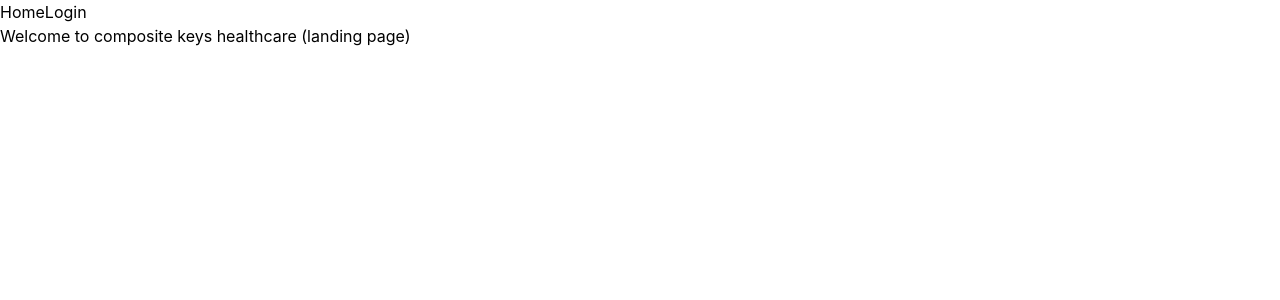
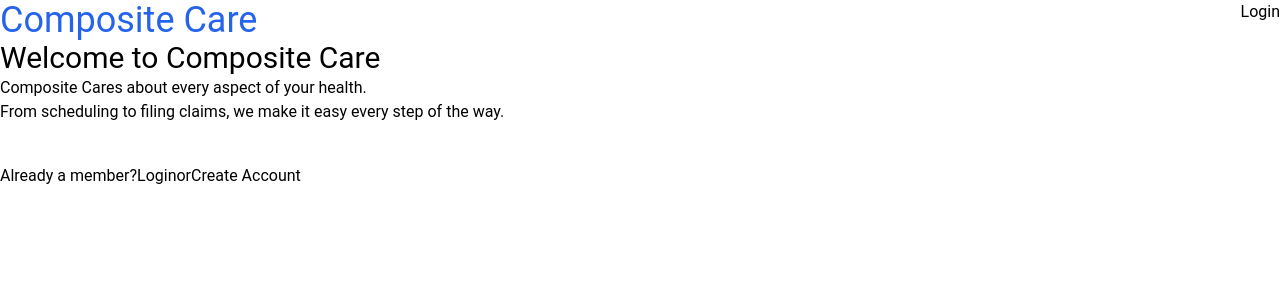
Before and after one commit to yth-3/P3-Frontend, a React (Create React App) app: page / in a window 1280 px wide. Shown: the top 300 px of the page. Built offline with nearby package versions, Linux system fonts and the light colour scheme.

Commit message:
add landing page

```diff
--- a/src/components/Layout.tsx
+++ b/src/components/Layout.tsx
@@ -3,11 +3,13 @@ import { Link, Outlet } from 'react-router-dom';
 export default function Layout() {
   return (
     <>
-      <nav>
-        <Link to="/">Home</Link>
+      <nav className='flex justify-between'>
+        <Link className='text-blue-600 text-4xl' to="/">Composite Care</Link>
         <Link to="/login">Login</Link>
       </nav>
-      <Outlet />
+      <main className='mx-auto'>
+        <Outlet />
+      </main>
     </>
   )
 }
--- /dev/null
+++ b/src/components/ui/ActionLink.tsx
@@ -0,0 +1,15 @@
+import { Link } from 'react-router-dom';
+
+type Props = {
+  children: | JSX.Element | JSX.Element[] | string | string[];
+  to: string;
+}
+export default function ActionLink({ children, to }: Props) {
+  return (
+    <Link
+      to={to}
+    >
+      {children}
+    </Link>
+  )
+}
--- a/src/index.css
+++ b/src/index.css
@@ -1,10 +1,11 @@
+@import-normalize; /* bring in normalize.css styles */
 @tailwind base;
 @tailwind components;
 @tailwind utilities;
 
 body {
   margin: 0;
-  font-family: -apple-system, BlinkMacSystemFont, 'Segoe UI', 'Roboto', 'Oxygen',
+  font-family: 'Roboto', -apple-system, BlinkMacSystemFont, 'Segoe UI', 'Oxygen',
     'Ubuntu', 'Cantarell', 'Fira Sans', 'Droid Sans', 'Helvetica Neue',
     sans-serif;
   -webkit-font-smoothing: antialiased;
--- a/src/pages/LandingPage.tsx
+++ b/src/pages/LandingPage.tsx
@@ -1,7 +1,20 @@
+import ActionLink from '../components/ui/ActionLink';
+
 export default function LandingPage() {
   return (
-    <>
-      <h1>Welcome to composite keys healthcare (landing page)</h1>
-    </>
+    <main className='flex flex-col gap-10'>
+      <header>
+        <h2 className='text-3xl'>Welcome to Composite Care</h2>
+        <div>Composite Cares about every aspect of your health.</div>
+        <div>From scheduling to filing claims, we make it easy every step of the way.</div>
+      </header>
+
+      <section className='flex'>
+        Already a member?
+        <ActionLink to="login">Login</ActionLink>
+        or
+        <ActionLink to="/signup">Create Account</ActionLink>
+      </section>
+    </main>
   )
 }
```
